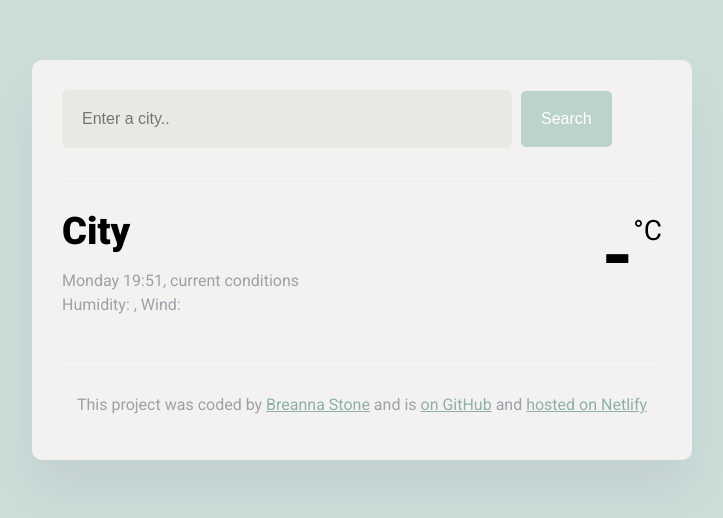
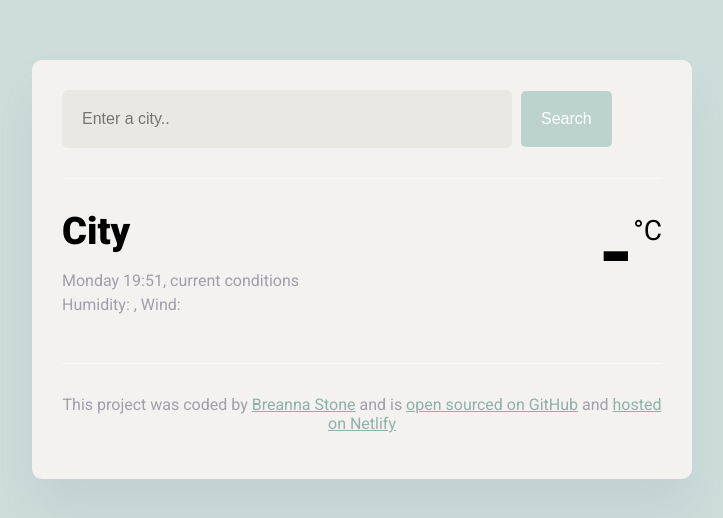
Before and after one commit to bre-vin/she-codes-plus-finalproject, a plain HTML site: page index.html in a window 1280 px wide. Shown: the whole page, without its empty margins (278-1001 px from the left). Drawn offline with nearby package versions, Linux system fonts and the light colour scheme.

Commit message:
Update css and links

```diff
--- a/index.html
+++ b/index.html
@@ -50,9 +50,20 @@
       <footer>
         <p>
           This project was coded by
-          <a href="#" target="_blank">Breanna Stone</a> and is
-          <a href="#" target="_blank"> on GitHub</a> and
-          <a href="#" target="_blank">hosted on Netlify</a>
+          <a href="https://github.com/bre-vin" target="_blank">Breanna Stone</a>
+          and is
+          <a
+            href="https://github.com/bre-vin/she-codes-plus-finalproject"
+            target="_blank"
+          >
+            open sourced on GitHub</a
+          >
+          and
+          <a
+            href="https://breanna-stone-weather-app.netlify.app"
+            target="_blank"
+            >hosted on Netlify</a
+          >
         </p>
       </footer>
     </div>
--- a/src/styles.css
+++ b/src/styles.css
@@ -75,14 +75,13 @@ main {
 
 #weather-icon {
   position: relative;
-  top: -12px;
   width: 88px;
   height: 88px;
-  margin-right: 10px;
 }
 
 .current-temperature-value {
-  font-size: 80px;
+  font-size: 88px;
+  line-height: 88px;
   font-weight: bold;
 }
 
```
